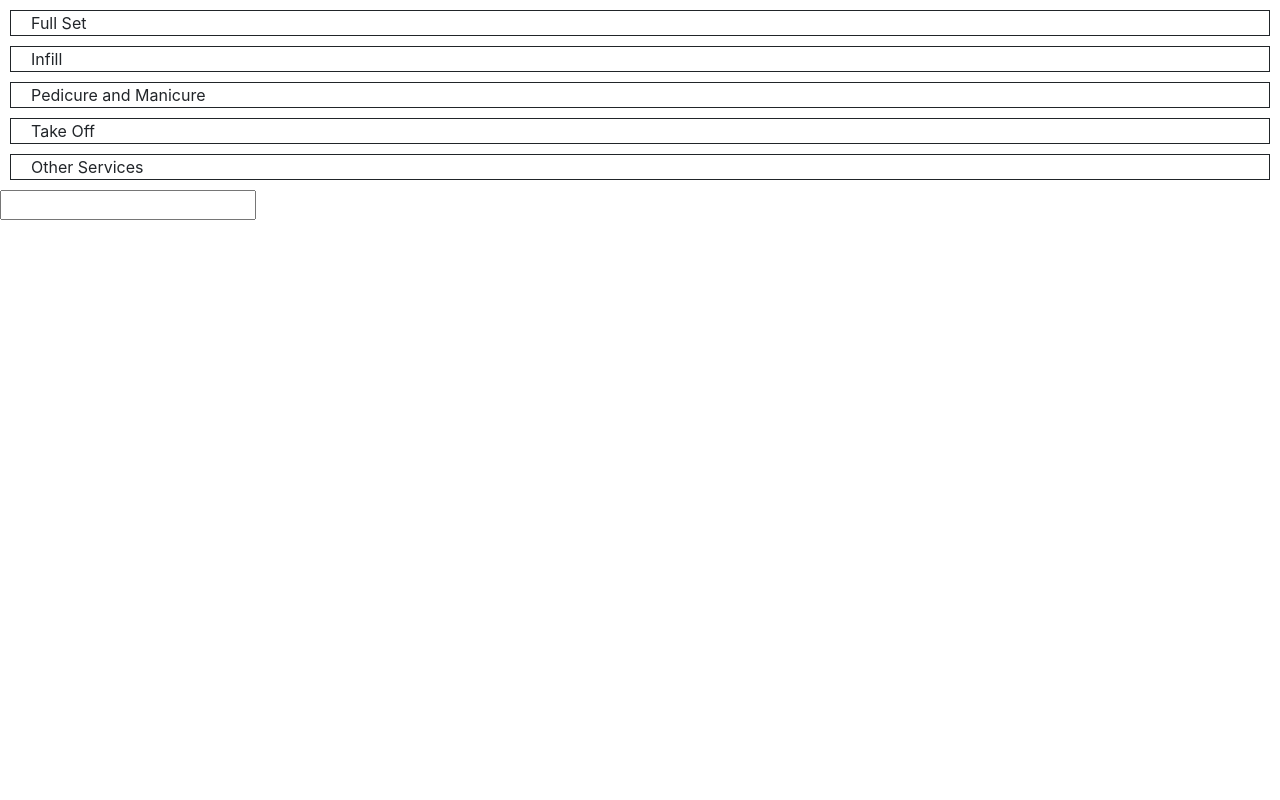
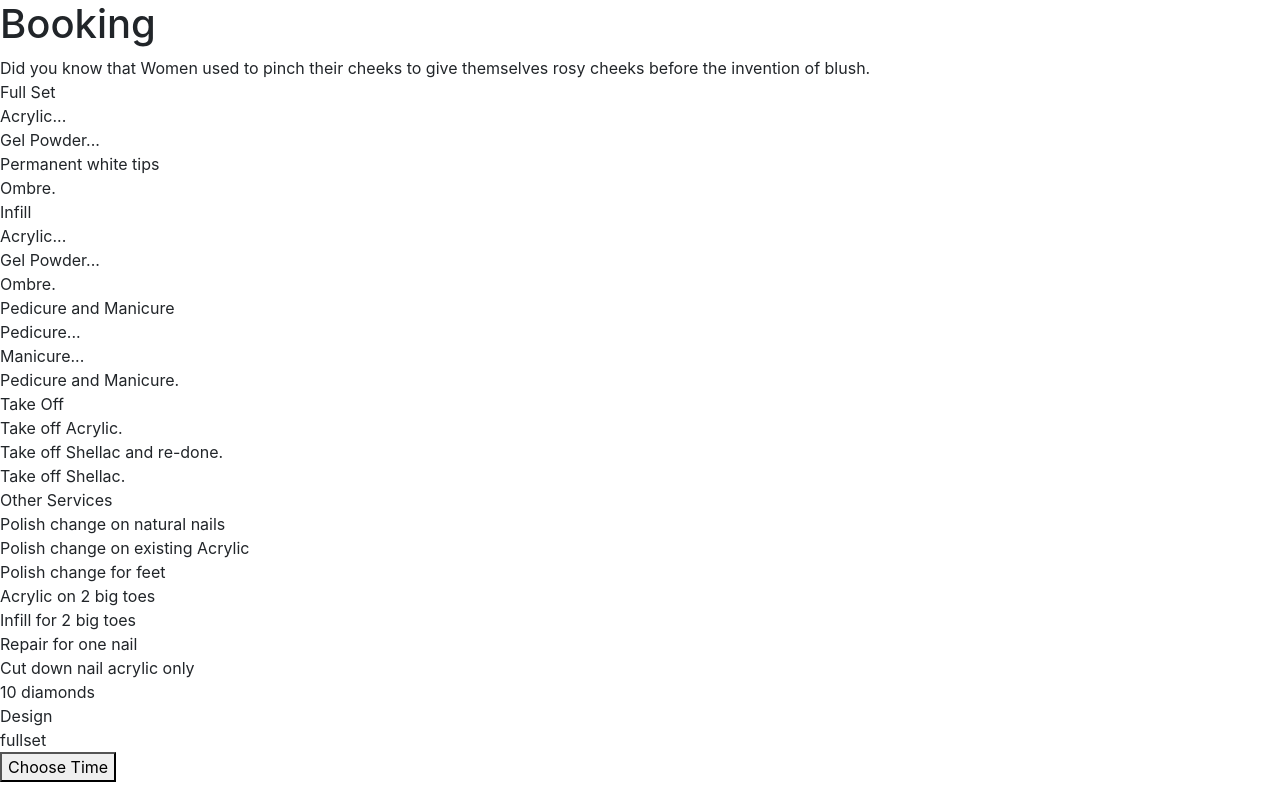
Before and after one commit to khongminhtn/project-zoenail, a React (Create React App) app in the folder booking-react/: page / in a window 1280 px wide. Built offline with nearby package versions, Linux system fonts and the light colour scheme.

Commit message:
rebuilt the structure of the Service components following the guideline of React Team.

```diff
--- a/booking-react/src/App.js
+++ b/booking-react/src/App.js
@@ -5,14 +5,14 @@ import {
     Route,
     Link
 } from 'react-router-dom'
-import { Services } from './components/Services'
+import { Card } from './components/Services'
 import { Details } from './components/Details'
 
 class App extends React.Component{
     render() {
         return (
             <div>
-                <Services />
+                <Card />
                 <Details />
             </div>
         )
--- a/booking-react/src/components/Details.jsx
+++ b/booking-react/src/components/Details.jsx
@@ -29,7 +29,6 @@ function Week() {
 function Details() {
     return(
         <div>
-            <input></input>
         </div>
     )
 }
--- a/booking-react/src/components/Services.jsx
+++ b/booking-react/src/components/Services.jsx
@@ -1,58 +1,61 @@
 import React from 'react';
 
-// Deals with small extras of service "shellac" and "long/short"
-function ServiceDetails(props) {
-    return(
-        <div>{this.props.details}</div>
-    )
+
+class Basket extends React.Component {
+    render() {
+        return(
+            <div>
+                <div>{this.props.items}</div>
+                <button>Choose Time</button>
+            </div>
+        )
+    }
 }
 
 
-// Deals with specific service
-class Service extends React.Component {
-    constructor(props) {
-        super(props)
-        this.handleClick=this.handleClick.bind(this)
-        this.state= {
-            extendDiv: false
-        }
-    }
-
-    handleClick(e) {
-        e.preventDefault();
-        this.state.extendDiv ? this.setState({extendDiv: false}): this.setState({extendDiv: true})
-    }
-
+class ServiceExtras extends React.Component {
     render() {
-        return (
-            <div className="Service" onClick={this.handleClick}>
-                {this.props.name}
+        return(
+            <div>
                 {
                     this.props.name === "Full Set"
-                    ? this.state.extendDiv
-                        ? <ServiceDetails name="Full Set"/>
-                        : null
-
-                    : this.props.name === "Infill"
-                    ? this.state.extendDiv
-                        ? <ServiceDetails name="Infill"/>
-                        : null
-
-                    : this.props.name === "Pedicure and Manicure"
-                    ? this.state.extendDiv
-                        ? <ServiceDetails name="Pedicure and Manicure"/>
-                        : null
-
-                    : this.props.name === "Take Off"
-                    ? this.state.extendDiv
-                        ? <ServiceDetails name="Take Off"/>
-                        : null
-
-                    : this.props.name === "Other Services"
-                    ? this.state.extendDiv
-                        ? <ServiceDetails name="Other Services"/>
-                        : null
-                    : null
+                    ?   <div>
+                            <div>Acrylic...</div>
+                                <div>Gel Powder...</div>
+                                <div>Permanent white tips</div>
+                            <div>Ombre.</div>
+                        </div>
+                    :   this.props.name === "Infill"
+                    ?   <div>
+                            <div>Acrylic...</div>
+                            <div>Gel Powder...</div>
+                            <div>Ombre.</div>
+                        </div>
+                    :   this.props.name === "Pedicure and Manicure"
+                    ?   <div>
+                            <div>Pedicure...</div>
+                            <div>Manicure...</div>
+                            <div>Pedicure and Manicure.</div>
+                        </div>
+                    :   this.props.name === "Take Off"
+                    ?   <div>
+                            <div>Take off Acrylic.</div>
+                            <div>Take off Shellac and re-done.</div>
+                            <div>Take off Shellac.</div>
+                        </div>
+                    :   this.props.name === "Other Services"
+                    ?   <div>
+                            <div>Polish change on natural nails</div>
+                            <div>Polish change on existing Acrylic</div>
+                            <div>Polish change for feet</div>
+                            <div>Acrylic on 2 big toes</div>
+                            <div>Infill for 2 big toes</div>
+                            <div>Repair for one nail</div>
+                            <div>Cut down nail acrylic only</div>
+                            <div>10 diamonds</div>
+                            <div>Design</div>
+                        </div>
+                    :   null
                 }
             </div>
         )
@@ -60,27 +63,66 @@ class Service extends React.Component {
 }
 
 
-// Houses all services
-class Services extends React.Component{
-    constructor() {
-        super()
-        this.states = {
-            selected: ""
-        }
-    }
-
-
+class Service extends React.Component {
     render() {
-        return (
+        return(
             <div>
-                <Service name="Full Set" />
-                <Service name="Infill" />
-                <Service name="Pedicure and Manicure" />
-                <Service name="Take Off" />
-                <Service name="Other Services" />
+                <div>{this.props.name}</div>
+                <ServiceExtras name={this.props.name}/>
             </div>
         )
     }
 }
 
-export {Services}
+
+class Services extends React.Component {
+    render() {
+        return(
+            <div>
+                <Service name="Full Set"/>
+                <Service name="Infill"/>
+                <Service name="Pedicure and Manicure"/>
+                <Service name="Take Off"/>
+                <Service name="Other Services"/>
+            </div>
+        )
+    }
+}
+
+
+class FunFacts extends React.Component {
+    render() {
+        return(
+            <div>
+                Did you know that Women used to pinch their cheeks to give themselves rosy cheeks before the invention of blush.
+            </div>
+        )
+    }
+}
+
+
+class Heading extends React.Component {
+    render() {
+        return(
+            <h1>
+                Booking
+            </h1>
+        )
+    }
+}
+
+
+class Card extends React.Component {
+    render() {
+        return(
+            <div>
+                <Heading/>
+                <FunFacts/>
+                <Services/>
+                <Basket items={"fullset"}/>
+            </div>
+        )
+    }
+}
+
+export {Card}
```
